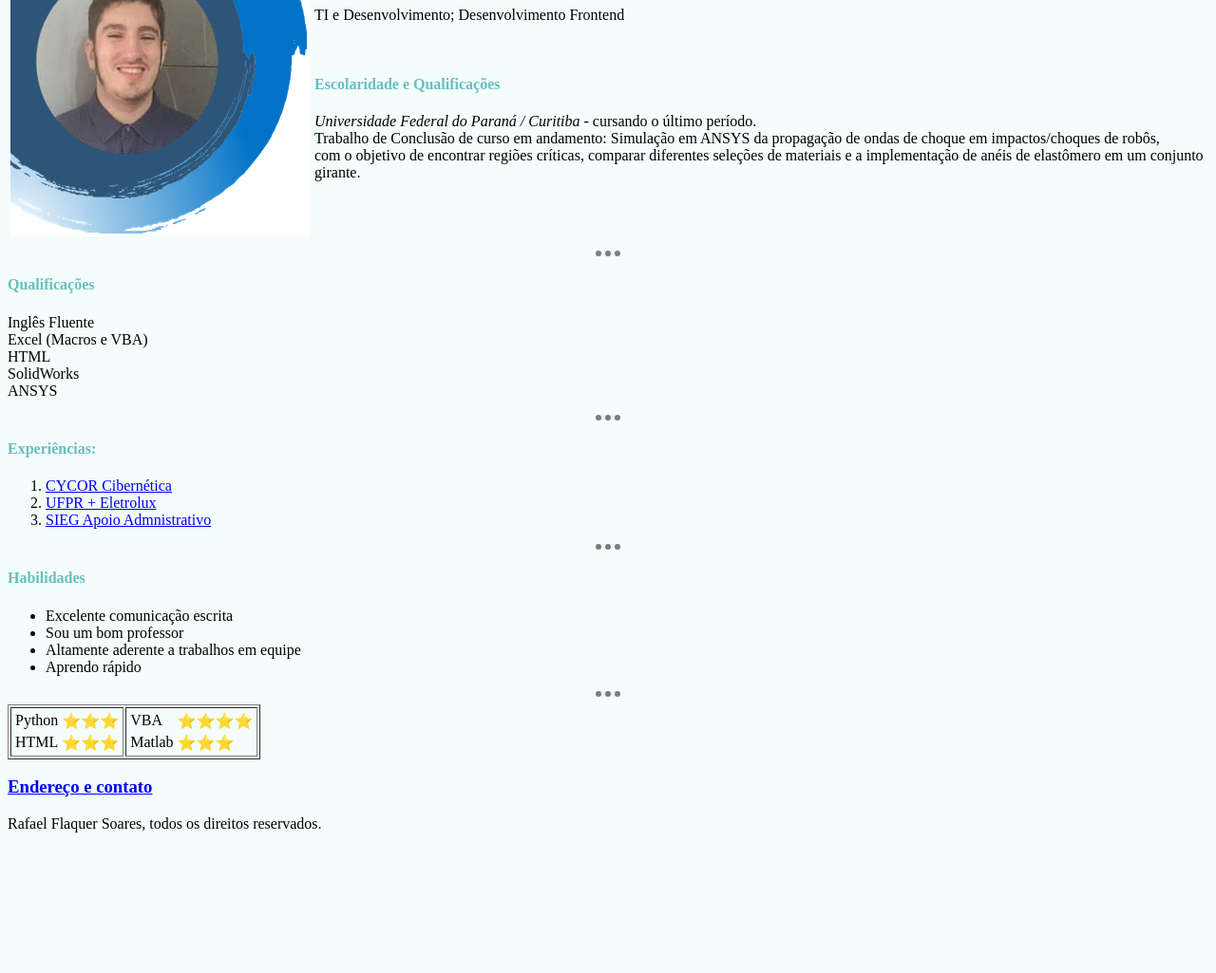
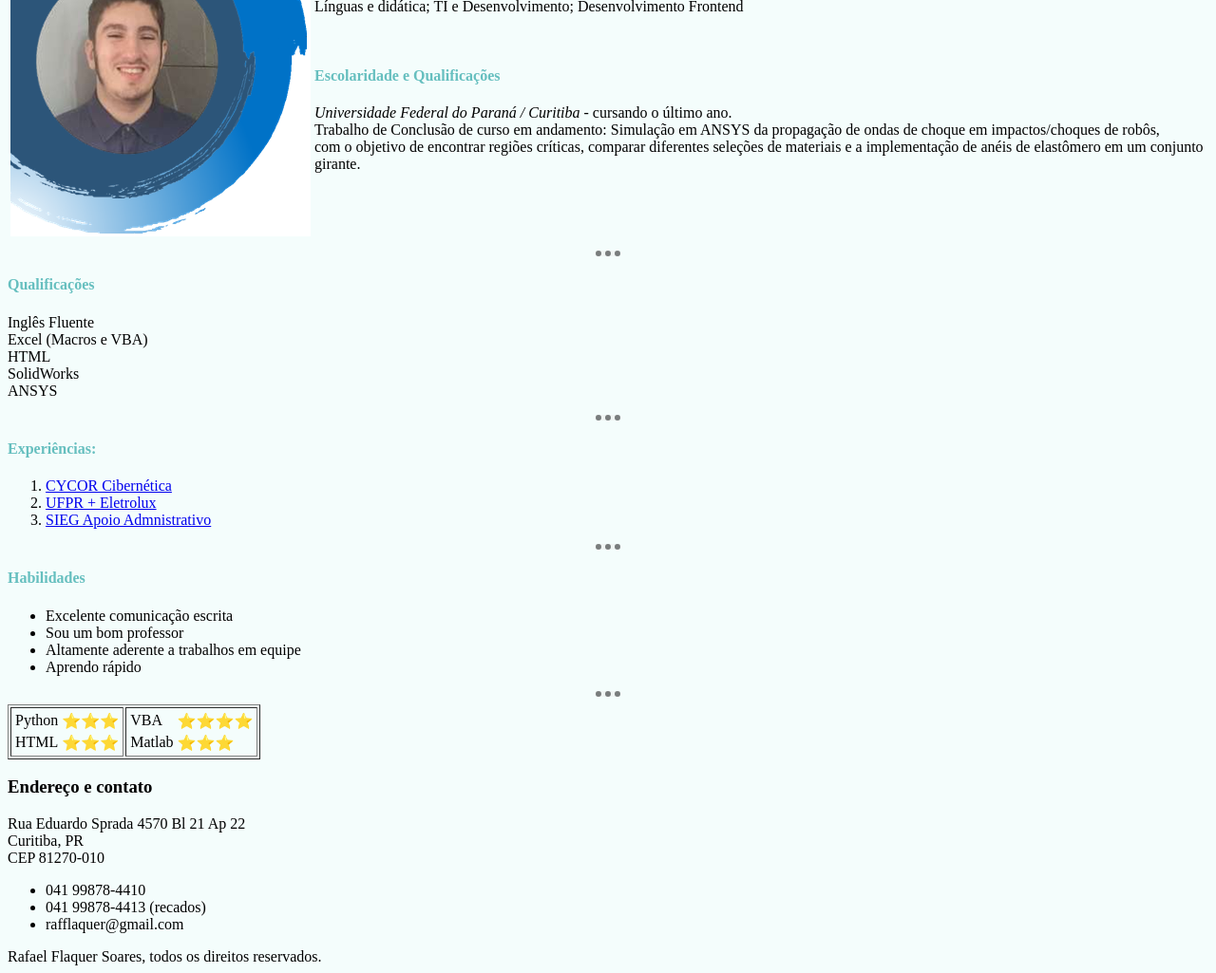
Before and after one commit to Rafflaquer/cv, a plain HTML site: page index.html in a window 1280 px wide. Shown: the part 148-1173 px from the top of the page at 95% size. Before the commit the page ends 1033 px from the top, so only its background shows below. Drawn offline with Linux system fonts and the light colour scheme.

Commit message:
Update index.html

```diff
--- a/index.html
+++ b/index.html
@@ -12,11 +12,10 @@
                 <img src="Imagens/Foto CV.png" alt="Foto CV">
             </td>
             <td>
-                <em>Analista técnico de produto em SIEG Apoio Admnistrativo</em>
                 <h1>Interesses</h1>
-                <p>TI e Desenvolvimento; Desenvolvimento Frontend</p> <br>
+                <p>Línguas e didática; TI e Desenvolvimento; Desenvolvimento Frontend</p> <br>
                 <h4>Escolaridade e Qualificações</h4>
-                <p> <em>Universidade Federal do Paraná / Curitiba - </em> cursando o último período. <br> Trabalho de Conclusão de curso em andamento: Simulação em ANSYS da propagação de ondas de choque em impactos/choques de robôs, <br>
+                <p> <em>Universidade Federal do Paraná / Curitiba - </em> cursando o último ano. <br> Trabalho de Conclusão de curso em andamento: Simulação em ANSYS da propagação de ondas de choque em impactos/choques de robôs, <br>
                 com o objetivo de encontrar regiões críticas, comparar diferentes seleções de materiais e a implementação de anéis de elastômero em um conjunto girante.
                 </p>
             </td>
@@ -37,7 +36,7 @@
         <ol>
             <li><a href="https://cycor.com.br">CYCOR Cibernética</a></li>
             <li><a href="https://demec.ufpr.br">UFPR + Eletrolux</a></li>
-            <li><a href="http://sieg-ad.com.br"> SIEG Apoio Admnistrativo</a></li>
+            <li><a href="http://sieg-ad.com.br">SIEG Apoio Admnistrativo</a></li>
         </ol>
     <hr>
     <h4>Habilidades</h4>
@@ -76,7 +75,16 @@
             </td>
         </tr>
     </table>
-    <h3><a href="Detalhes de contato.html">Endereço e contato</a></h3>
+    <h3>Endereço e contato</h3>
+        <p>Rua Eduardo Sprada 4570 Bl 21 Ap 22 <br>
+        Curitiba, PR <br>
+        CEP 81270-010 <br>
+        <ul>
+            <li> 041 99878-4410 </li>
+            <li> 041 99878-4413 (recados) </li>
+            <li> rafflaquer@gmail.com </li>
+        </ul>
+    </p>
     <footer>Rafael Flaquer Soares, todos os direitos reservados.</footer>
 </body>
 </html>
```
